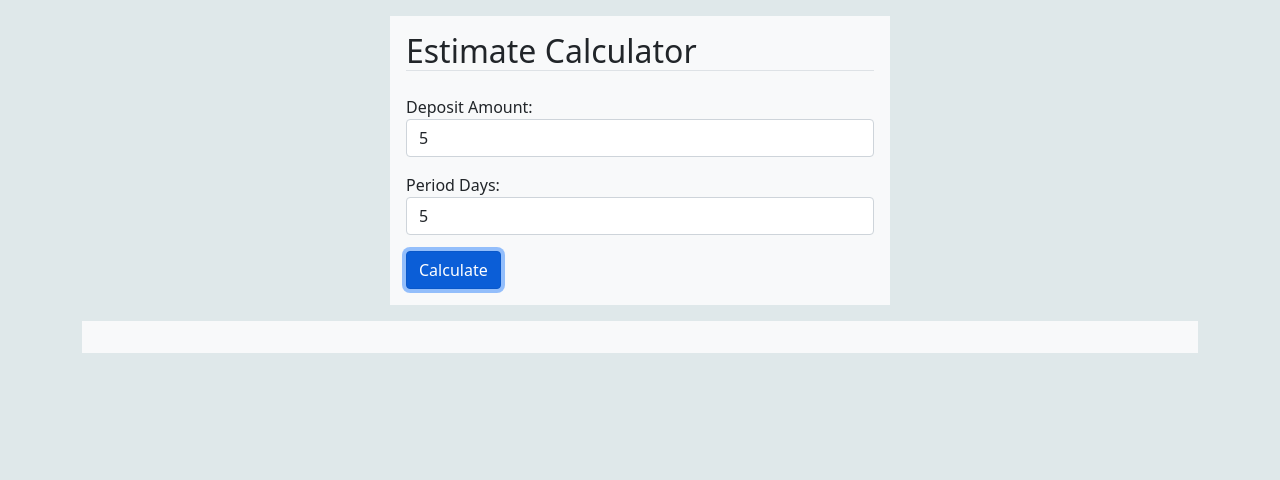
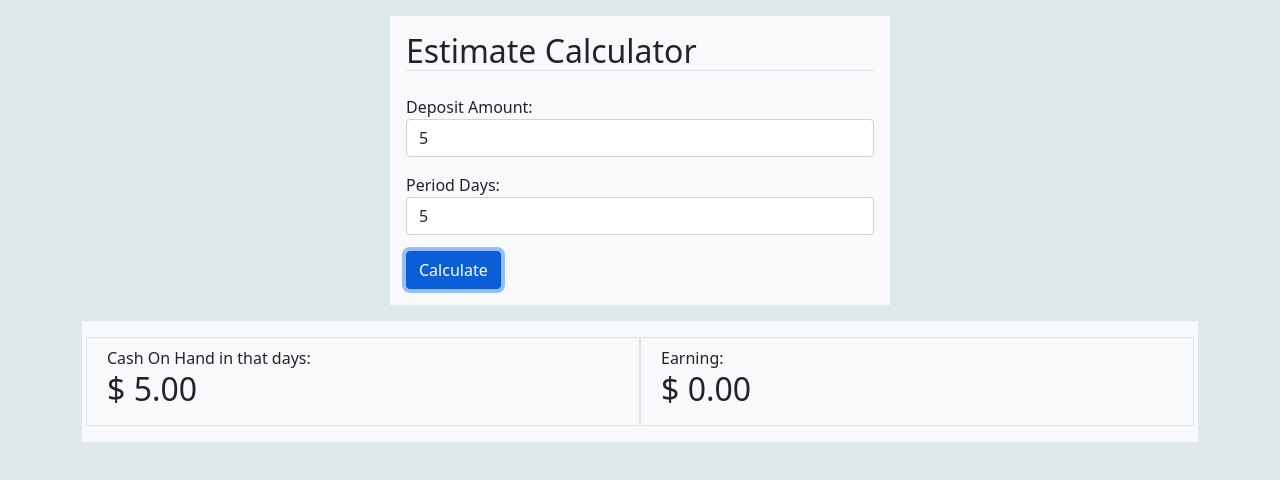
Before and after one commit to hardtosay123/asj-estimate-calculator-html-js, a plain HTML site: page index.html in a window 1280 px wide. Both pictures are taken after typing "5", "5" into the empty fields and a click on the button "Calculate". Drawn offline with nearby package versions, Linux system fonts and the light colour scheme.

Commit message:
calculator done

```diff
--- a/index.html
+++ b/index.html
@@ -27,7 +27,7 @@
                         <input type="number" id="period" class="form-control" name="period" placeholder="Period Days" />
                     </div>
                     <div class="col-12">
-                        <button class="btn btn-primary">Calculate</button>
+                        <button id="calculate" class="btn btn-primary">Calculate</button>
                     </div>
                 </div>
             </div>
@@ -35,15 +35,39 @@
         <div id="result" class="w-100 mb-3">
             <div class="bg-light p-3">
                 <div class="row">
-                    <div class="col-12 col-md-6">
-
+                    <div class="col-12 col-md-6 border">
+                        <div class="p-2">
+                            <label for="amount-on-hand-that-day">Cash On Hand in that days:</label>
+                            <h2>$ <span id="amount-on-hand-that-day"></span></h2>
+                        </div>
                     </div>
-                    <div class="col-12 col-md-6">
-
+                    <div class="col-12 col-md-6 border">
+                        <div class="p-2">
+                            <label for="earning">Earning:</label>
+                            <h2>$ <span id="earning"></span></h2>
+                        </div>
                     </div>
                 </div>
             </div>
         </div>
     </div>
+    <script>
+        function getFlooredFixed(number, decimal) {
+            return (Math.floor(number * Math.pow(10, decimal)) / Math.pow(10, decimal));
+        }
+        $(document).ready(function () {
+            $("#calculate").click(async function () {
+                var amount = parseFloat($("#amount").val());
+                var days = parseInt($("#period").val());
+                var amountInTerm = amount;
+                for (var i = 0; i < days; i++) {
+                    amountInTerm += parseFloat((getFlooredFixed((amountInTerm / 850), 2) * 30).toFixed(2));
+
+                    $("#amount-on-hand-that-day").text(amountInTerm.toFixed(2));
+                    $("#earning").text((amountInTerm-amount).toFixed(2));
+                }
+            });
+        });
+    </script>
 </body>
 </html>
```
